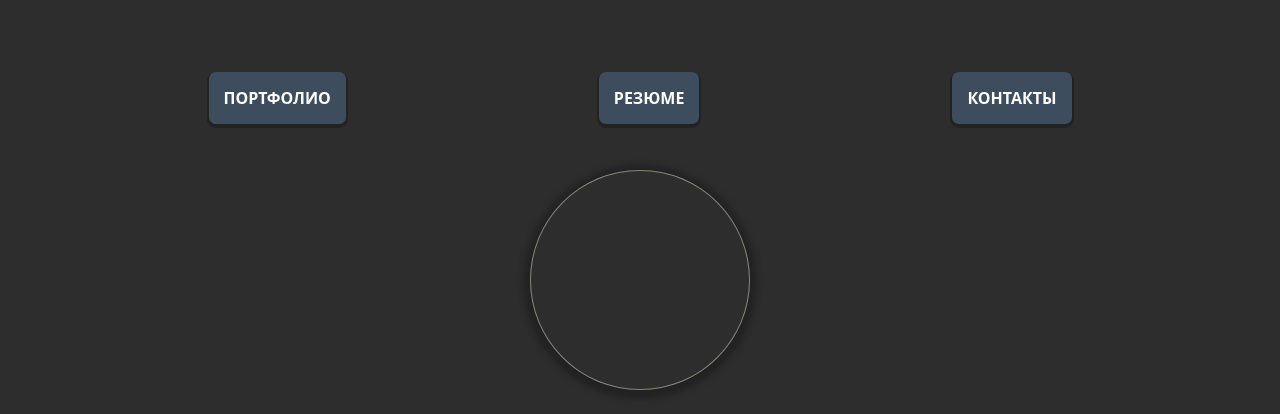
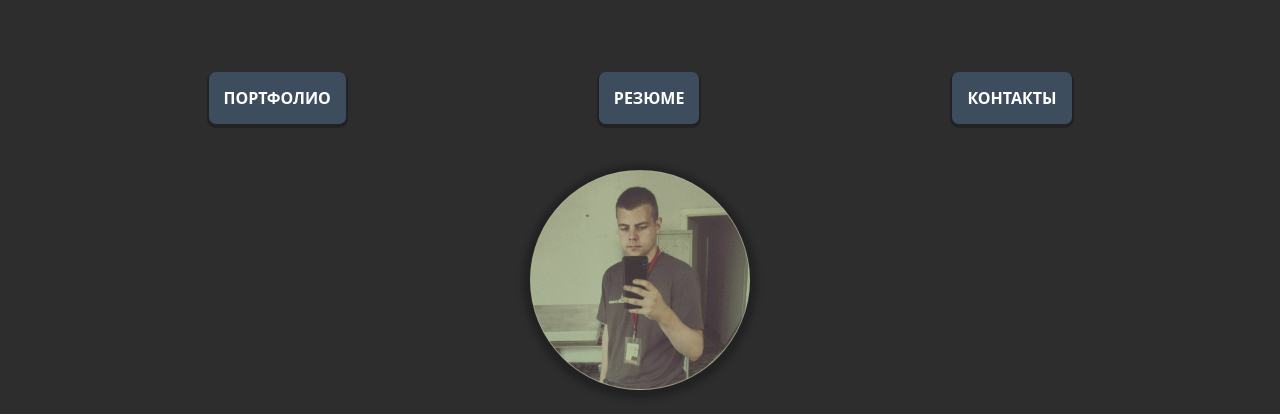
Before and after one commit to Yourloff/portfolio, a plain HTML site: page index.html in a window 1280 px wide. Shown: the part 143-557 px from the top of the page. Drawn offline with nearby package versions, Linux system fonts and the light colour scheme; the site is published under a folder, as on GitHub Pages, so addresses that start at the root find nothing.

Commit message:
fix path

```diff
--- a/css/style.css
+++ b/css/style.css
@@ -224,7 +224,7 @@ ul.nav li {
 .avatar {
   margin: 0 auto;
   margin-top: 60px;
-  background-image: url("/img/avatar.jpg");
+  background-image: url("../img/avatar.jpg");
   background-size: cover;
   width: 220px;
   height: 220px;
```
